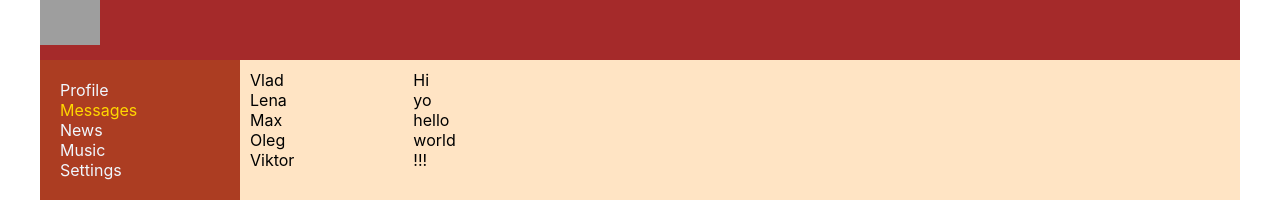
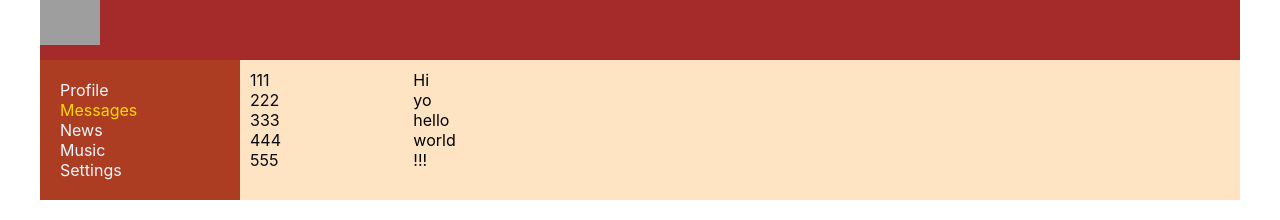
Before and after one commit to Uadik1970/samurai-way-main, a React (Create React App) app: page /dialogs in a window 1280 px wide. Shown: the top 220 px of the page. Built offline with nearby package versions, Linux system fonts and the light colour scheme; grey boxes are pictures that could not be loaded.

Commit message:
video-22

```diff
--- a/src/App.tsx
+++ b/src/App.tsx
@@ -14,8 +14,8 @@ const App: FC = () => {
         <Header />
         <Navbar />
         <div className='app-wrapper-content'>
-          <Route path={'/dialogs'} component={Dialogs} />
-          <Route path={'/profile'} component={Profile} />
+          <Route path={'/dialogs'} component={Dialogs} exact />
+          <Route path={'/profile'} component={Profile} exact />
         </div>
       </div>
     </BrowserRouter>
--- a/src/components/Dialogs/Dialogs.module.css
+++ b/src/components/Dialogs/Dialogs.module.css
@@ -2,9 +2,11 @@
 display: grid;
 grid-template-columns: 2fr 10fr;
 padding: 10px;
+
 }
-.dialogsItems{
-
+.dialogsItems a{
+ text-decoration: none;
+ color: rgb(7, 10, 13);
 }
 .dialog{
 
--- a/src/components/Dialogs/Dialogs.tsx
+++ b/src/components/Dialogs/Dialogs.tsx
@@ -1,15 +1,26 @@
 import React, { FC } from 'react'
+import { NavLink } from 'react-router-dom'
 import s from './Dialogs.module.css'
 
 export const Dialogs: FC = () => {
     return (
         <div className={s.dialogs}>
             <div className={s.dialogsItems}>
-                <div className={s.dialog}>Vlad</div>
-                <div className={s.dialog}>Lena</div>
-                <div className={s.dialog}>Max</div>
-                <div className={s.dialog}>Oleg</div>
-                <div className={s.dialog}>Viktor</div>
+                <div className={s.dialog}>
+                    <NavLink to='/111' >111</NavLink>
+                </div>
+                <div className={s.dialog}>
+                    <NavLink to='/222' >222</NavLink>
+                </div>
+                <div className={s.dialog}>
+                    <NavLink to='/333' >333</NavLink>
+                </div>
+                <div className={s.dialog}>
+                    <NavLink to='/444' >444</NavLink>
+                </div>
+                <div className={s.dialog}>
+                    <NavLink to='/555' >555</NavLink>
+                </div>
             </div>
             <div className={s.messages}>
                 <div className={s.message}>Hi</div>
```
